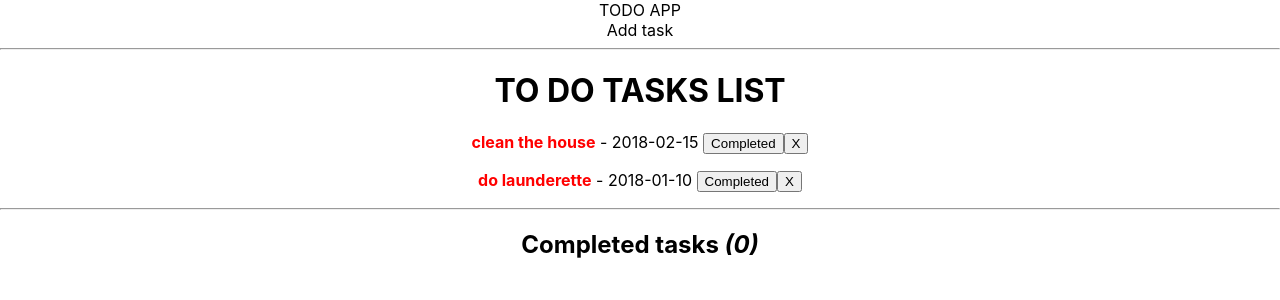
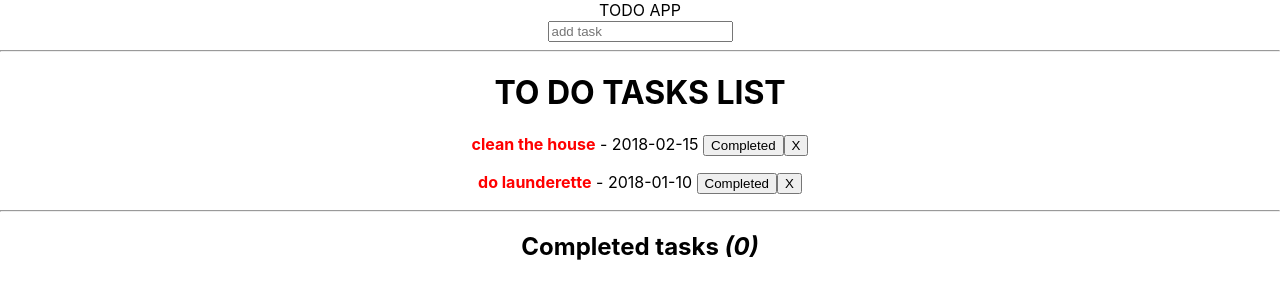
Before and after one commit to gapinska/React-To-Do-App, a React (Create React App) app: page / in a window 1280 px wide. Shown: the top 300 px of the page. Built offline with nearby package versions, Linux system fonts and the light colour scheme.

Commit message:
input add task added

```diff
--- a/src/components/AddTask.js
+++ b/src/components/AddTask.js
@@ -2,12 +2,15 @@ import React, {Component} from 'react'
 
 
 class AddTask extends Component{
-    state = {}
+    state = {
+        text: ''
+    }
     render(){
         return(
             <>
-            <div>
-                Add task
+            <div className="form">
+                <input type="text" placeholder="add task" value={this.state.text}/>
+
             </div>
             <hr/>
             </>
```
